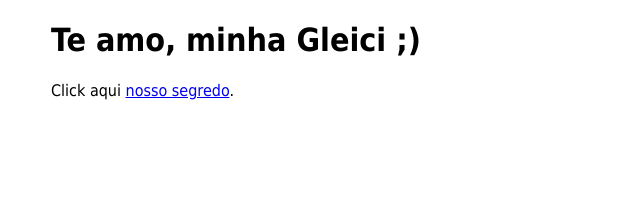
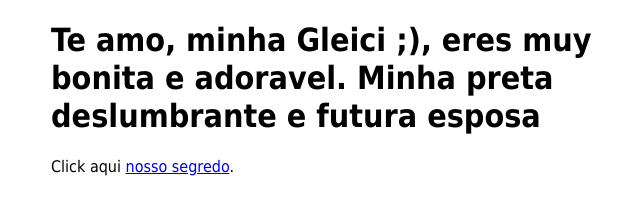
Before and after one commit to RecursiveDeveloper/RecursiveDeveloper.github.io, a plain HTML site: page index.html in a window 1280 px wide. Shown: the whole page, without its empty margins (309-949 px from the left). Drawn offline with Linux system fonts and the light colour scheme.

Commit message:
Update index.html

```diff
--- a/index.html
+++ b/index.html
@@ -9,7 +9,7 @@
     </style>
 </head>
 <body>
-    <h1>Te amo, minha Gleici ;)</h2>
+    <h1>Te amo, minha Gleici ;), eres muy bonita e adoravel. Minha preta deslumbrante e futura esposa</h1>
 
     <p>Click aqui
     <a href="https://www.gifimages.pics/images/quotes/english/general/love-kiss-image-gif-52650-159851.gif">nosso segredo</a>.<br/>
```
